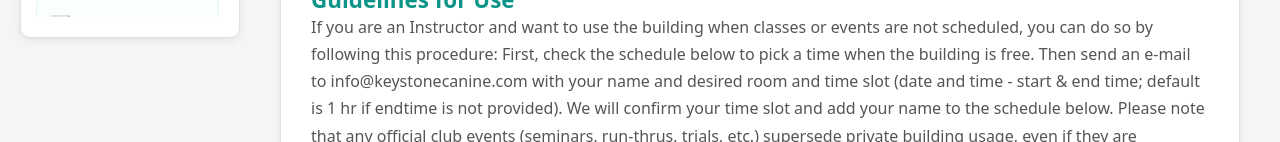
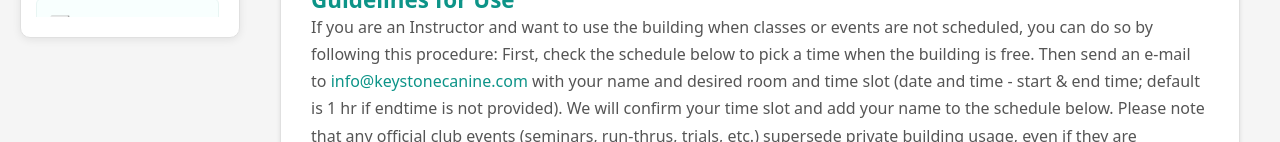
Before and after one commit to gearhartjj1/newDogClubSite, a React (Vite) app: page /building-usage in a window 1280 px wide. Shown: the part 810-952 px from the top of the page. Built offline with nearby package versions, Linux system fonts and the light colour scheme; no server answers.

Commit message:
update link to email

```diff
--- a/src/pages/BuildingUsage.tsx
+++ b/src/pages/BuildingUsage.tsx
@@ -58,7 +58,7 @@ export default function BuildingUsage() {
         <div className={styles.card}>
           <h2>Guidelines for Use</h2>
           <p>
-            If you are an Instructor and want to use the building when classes or events are not scheduled, you can do so by following this procedure: First, check the schedule below to pick a time when the building is free. Then send an e-mail to info@keystonecanine.com with your name and desired room and time slot (date and time - start &amp; end time; default is 1 hr if endtime is not provided). We will confirm your time slot and add your name to the schedule below. Please note that any official club events (seminars, run-thrus, trials, etc.) supersede private building usage, even if they are scheduled after you reserve a time slot. Building usage is for the private use of instructors, not for formal lessons or classes, and non-members are not allowed to participate. Also, please comply with the requirements below.
+            If you are an Instructor and want to use the building when classes or events are not scheduled, you can do so by following this procedure: First, check the schedule below to pick a time when the building is free. Then send an e-mail to <a href="mailto:info@keystonecanine.com">info@keystonecanine.com</a> with your name and desired room and time slot (date and time - start &amp; end time; default is 1 hr if endtime is not provided). We will confirm your time slot and add your name to the schedule below. Please note that any official club events (seminars, run-thrus, trials, etc.) supersede private building usage, even if they are scheduled after you reserve a time slot. Building usage is for the private use of instructors, not for formal lessons or classes, and non-members are not allowed to participate. Also, please comply with the requirements below.
           </p>
         </div>
 
```
